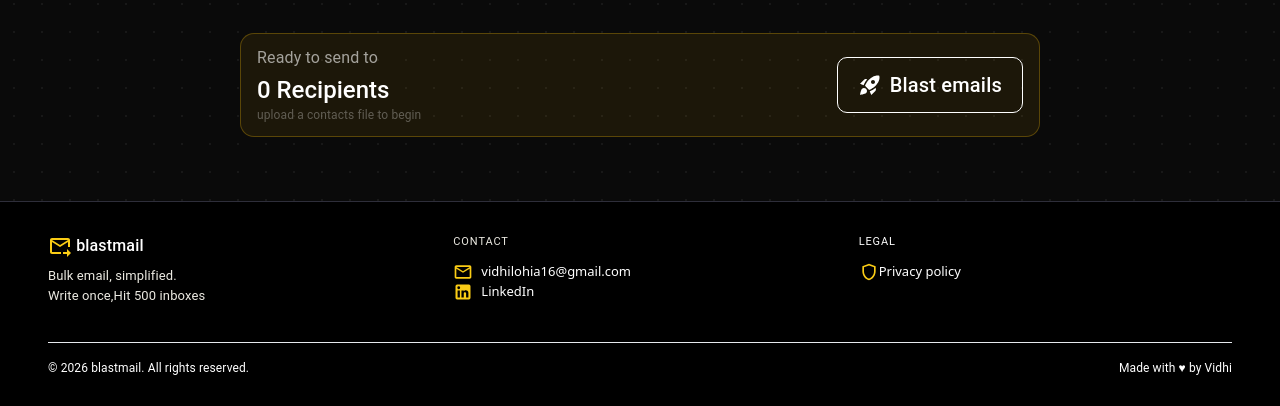
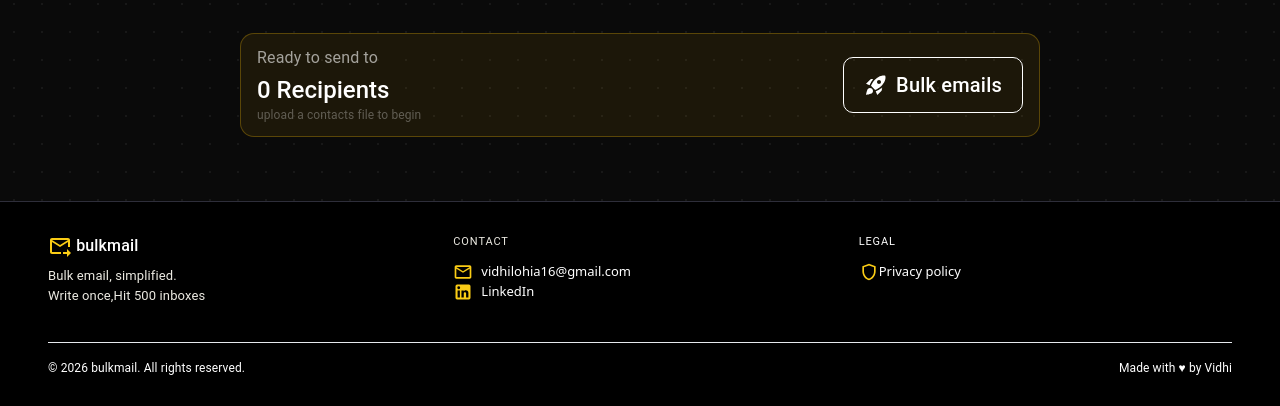
Before and after one commit to vidhilohia16/Bulkmails, a React (Vite) app in the folder vite-project/: page / in a window 1280 px wide. Shown: the part 1690-2096 px from the top of the page. Built offline with nearby package versions, Linux system fonts and the light colour scheme; a web font is replaced by a local one.

Commit message:
email warning

```diff
--- a/vite-project/src/App.jsx
+++ b/vite-project/src/App.jsx
@@ -286,7 +286,7 @@
     textTransform: "none",
     '&:hover': { background: "#141415" }
   }}>
-    {isloading?<><CircularProgress size={20} sx={{ color: "#facc15 ", mr: 1 }} /> <Typography>Sending emails…</Typography></>:<><RocketLaunchIcon sx={{mr:1}}></RocketLaunchIcon><Typography sx={{fontSize:"20px",fontWeight: 500,}}>Blast emails</Typography></>}
+    {isloading?<><CircularProgress size={20} sx={{ color: "#facc15 ", mr: 1 }} /> <Typography>Sending emails…</Typography></>:<><RocketLaunchIcon sx={{mr:1}}></RocketLaunchIcon><Typography sx={{fontSize:"20px",fontWeight: 500,}}>Bulk emails</Typography></>}
   </Button>
    {isloading && (
     <Box sx={{
--- a/vite-project/src/Footer.jsx
+++ b/vite-project/src/Footer.jsx
@@ -14,7 +14,7 @@
         {/* Logo */}
         <Box>
           <Typography sx={{ color: "white", fontWeight: 500, fontSize: "16px", mb: 1 }}>
-            <ForwardToInboxOutlinedIcon sx={{color:"#facc15 "}}></ForwardToInboxOutlinedIcon> blastmail
+            <ForwardToInboxOutlinedIcon sx={{color:"#facc15 "}}></ForwardToInboxOutlinedIcon> bulkmail
           </Typography>
           <Typography sx={{ color: "#eceae2", fontSize: "13px" }}>
             Bulk email, simplified.
@@ -45,7 +45,7 @@
 
       {/* Bottom bar */}
       <Box sx={{ borderTop: "1px solid #e6e9ed", width:"100%",mt: 4, pt: 2, display: "flex", justifyContent: "space-between", flexWrap: "wrap", gap: 1 }}>
-        <Typography sx={{ color: "white", fontSize: "12px" }}>© 2026 blastmail. All rights reserved.</Typography>
+        <Typography sx={{ color: "white", fontSize: "12px" }}>© 2026 bulkmail. All rights reserved.</Typography>
         <Typography sx={{ color: "white", fontSize: "12px" }}>Made with ♥ by Vidhi</Typography>
       </Box>
     </Box>
```
Also changed, not shown: 1 other file (tests, documents, lock files or other folders).
